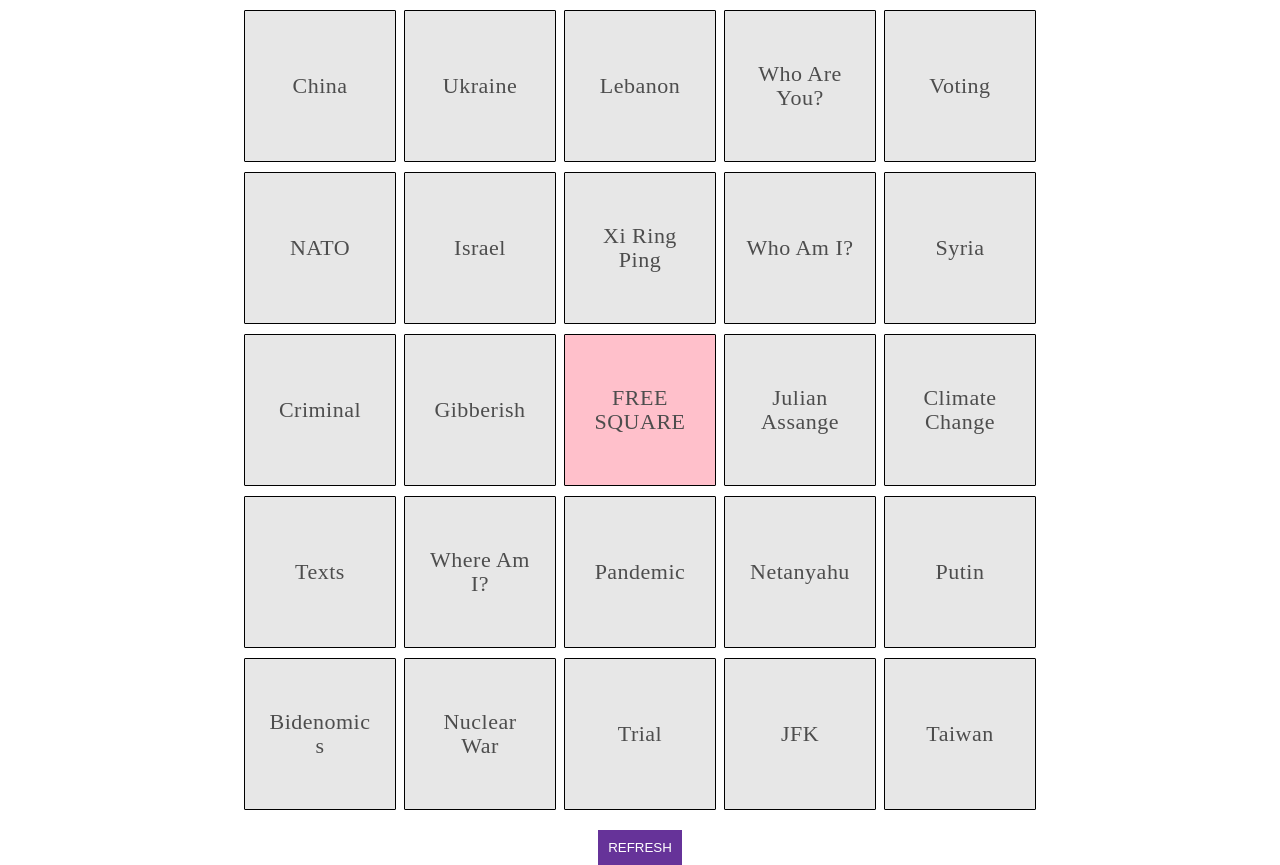
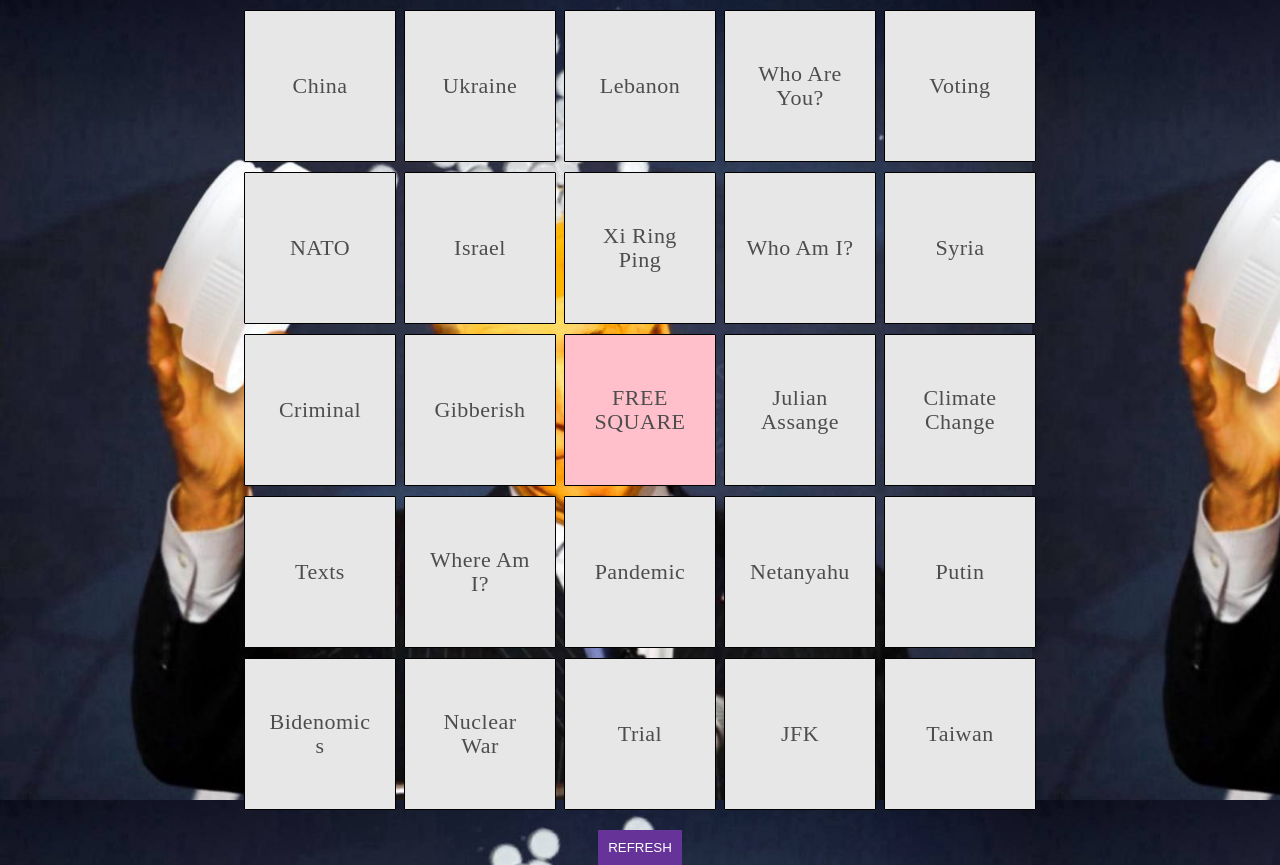
Before and after one commit to wedwu/DEBATE, an Angular app: page / in a window 1280 px wide. Built offline with nearby package versions, Linux system fonts and the light colour scheme.

Commit message:
change title and background

```diff
--- a/src/index.html
+++ b/src/index.html
@@ -2,14 +2,14 @@
 <html lang="en">
 <head>
   <meta charset="utf-8">
-  <title>BingoApp</title>
+  <title>Bunghole Bingo!</title>
   <base href="/">
   <meta name="viewport" content="width=device-width, initial-scale=1">
   <link rel="icon" type="image/x-icon" href="favicon.ico">
   <link href="https://fonts.googleapis.com/css2?family=Roboto:wght@300;400;500&display=swap" rel="stylesheet">
   <link href="https://fonts.googleapis.com/icon?family=Material+Icons" rel="stylesheet">
 </head>
-<body class="mat-typography">
+<body class="mat-typography Bunghole-Bingo">
   <app-root></app-root>
 </body>
 </html>
--- a/src/styles.scss
+++ b/src/styles.scss
@@ -2,3 +2,7 @@
 
 html, body { height: 100%; }
 body { margin: 0; font-family: Roboto, "Helvetica Neue", sans-serif; }
+.Bunghole-Bingo {
+	background: url(../public/bunghole.jpg);
+	background-size: contain;
+}
```
Also changed, not shown: public/bunghole.jpg (added), 1 other file (tests, documents, lock files or other folders).
